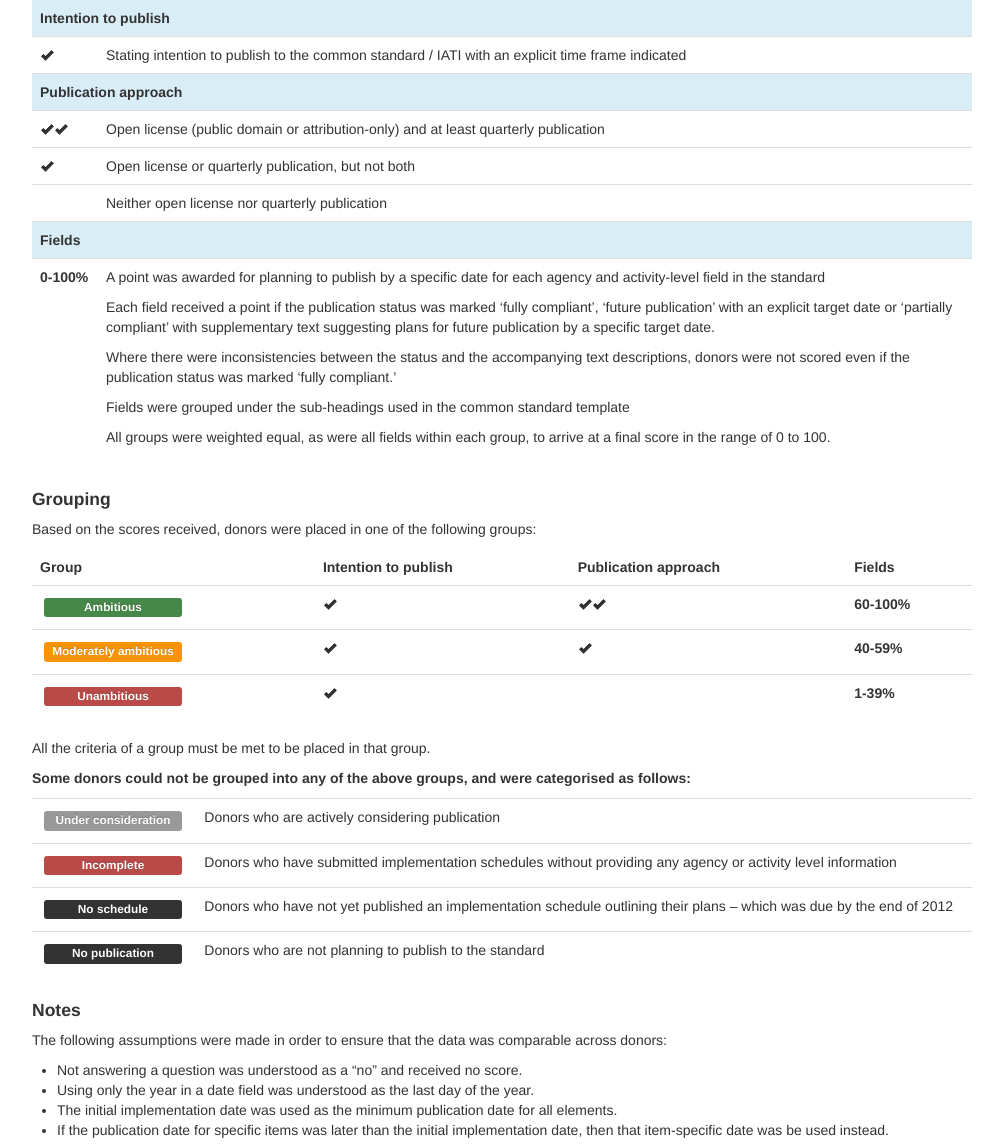
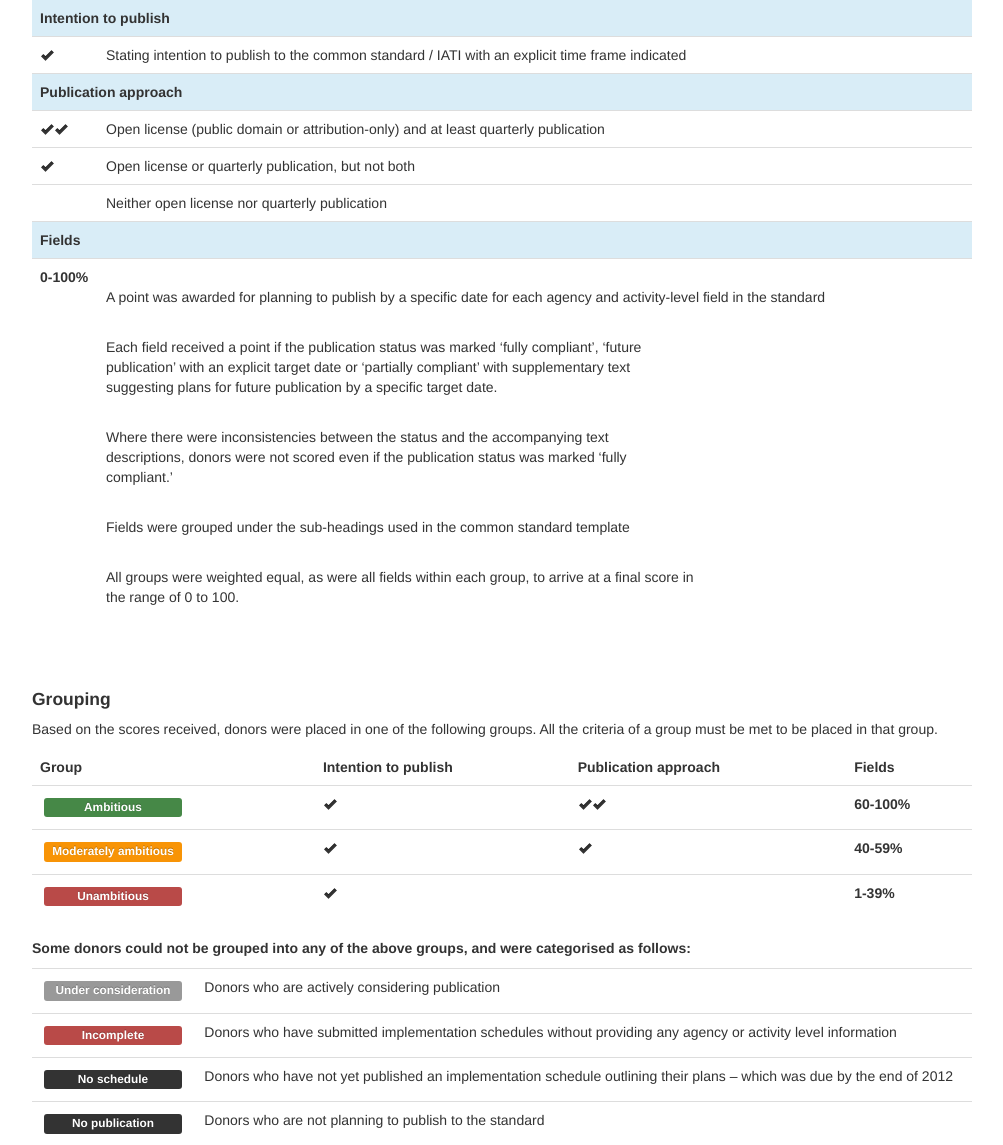
Before and after one commit to pwyf/IATI-Implementation-Schedules, a Flask app: page /about/ in a window 1280 px wide. Shown: the part 774-1919 px from the top of the page, without its empty margins (138-1141 px from the left). Run offline with Flask 2, Linux system fonts and the light colour scheme; some libraries are stand-ins or nearby versions.

Commit message:
Try fixing wrapping of long text in tables

```diff
--- a/impschedules/static/style.css
+++ b/impschedules/static/style.css
@@ -79,3 +79,13 @@ h4 {
 .table .lead {
     margin:4px;
 }
+.table td {
+    white-space: pre;           /* CSS 2.0 */
+    white-space: pre-wrap;      /* CSS 2.1 */
+    white-space: pre-line;      /* CSS 3.0 */
+    white-space: -pre-wrap;     /* Opera 4-6 */
+    white-space: -o-pre-wrap;   /* Opera 7 */
+    white-space: -moz-pre-wrap; /* Mozilla */
+    white-space: -hp-pre-wrap;  /* HP Printers */
+    word-wrap: break-word;      /* IE 5+ */
+}
--- a/impschedules/templates/about.html
+++ b/impschedules/templates/about.html
@@ -51,7 +51,7 @@
     </tbody>
     </table>
     <h4>Grouping</h4>
-    <p>Based on the scores received, donors were placed in one of the following groups:</p>
+    <p>Based on the scores received, donors were placed in one of the following groups. All the criteria of a group must be met to be placed in that group.</p>
     <table class="table">
         <thead>
             <th>Group</th><th>Intention to publish</th><th>Publication approach</th><th>Fields</th>
@@ -62,7 +62,6 @@
             <tr><td><span class="label-important label lead label-publishers">Unambitious</span></td><td><i class="icon-ok"></i></td><td></td><td><b>1-39%</b></td></tr>
         </tbody>
     </table>
-    <p>All the criteria of a group must be met to be placed in that group.</p>
     <p><b>Some donors could not be grouped into any of the above groups, and were categorised as follows:</b></p>
         <table class="table">
             <tbody>
```
